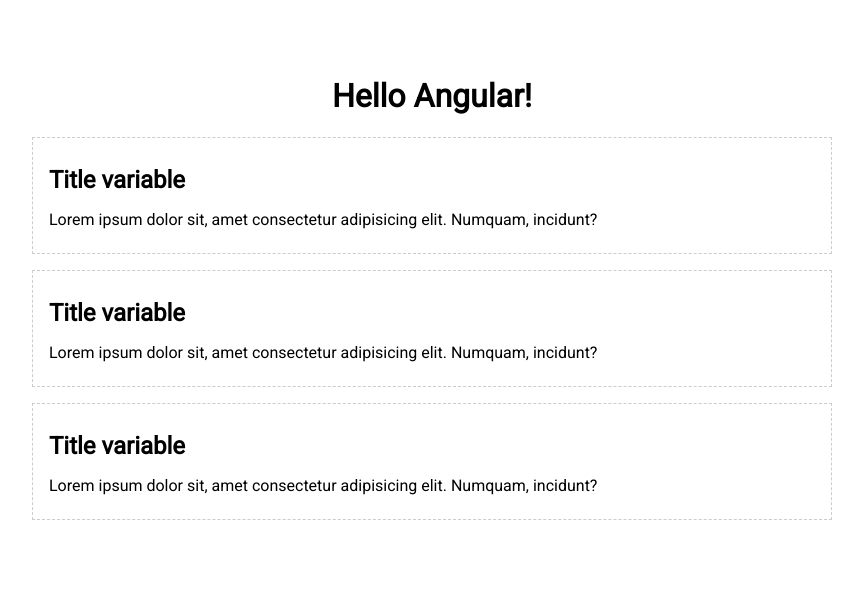
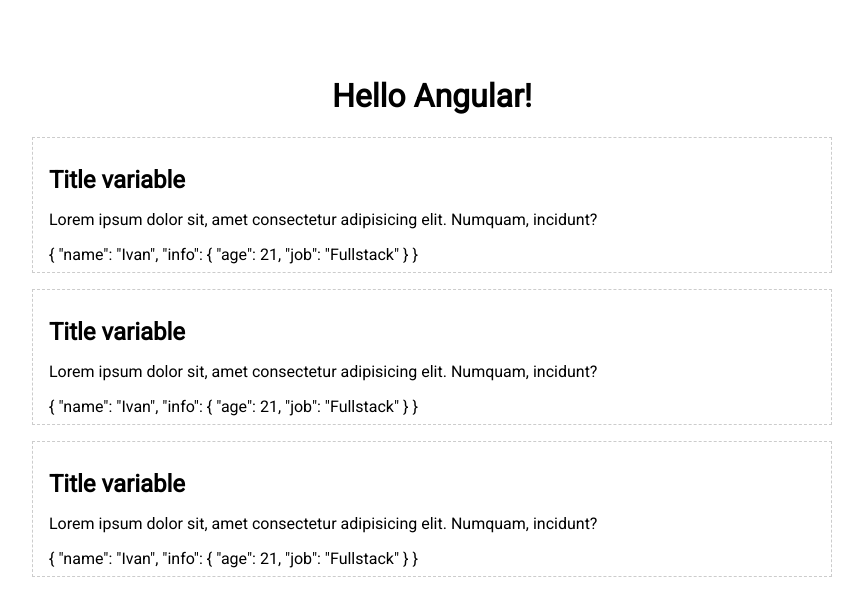
Before and after one commit to IvanTrashchenko/ng-basics, an Angular app: page / in a window 1280 px wide. Shown: the top 616 px of the page, without its empty margins (208-1071 px from the left). Built offline with nearby package versions, Linux system fonts and the light colour scheme.

Commit message:
pipe json introducing

```diff
--- a/src/app/card/card.component.html
+++ b/src/app/card/card.component.html
@@ -1,4 +1,5 @@
 <div class="card">
     <h2>{{title}}</h2>
     <p>Lorem ipsum dolor sit, amet consectetur adipisicing elit. Numquam, incidunt?</p>
+    {{obj | json}}
 </div>
--- a/src/app/card/card.component.ts
+++ b/src/app/card/card.component.ts
@@ -10,4 +10,6 @@ export class CardComponent{
 
     title = "Title variable"
 
+    obj = {name: "Ivan", info: {age: 21, job: 'Fullstack'}}
+
 }
```
